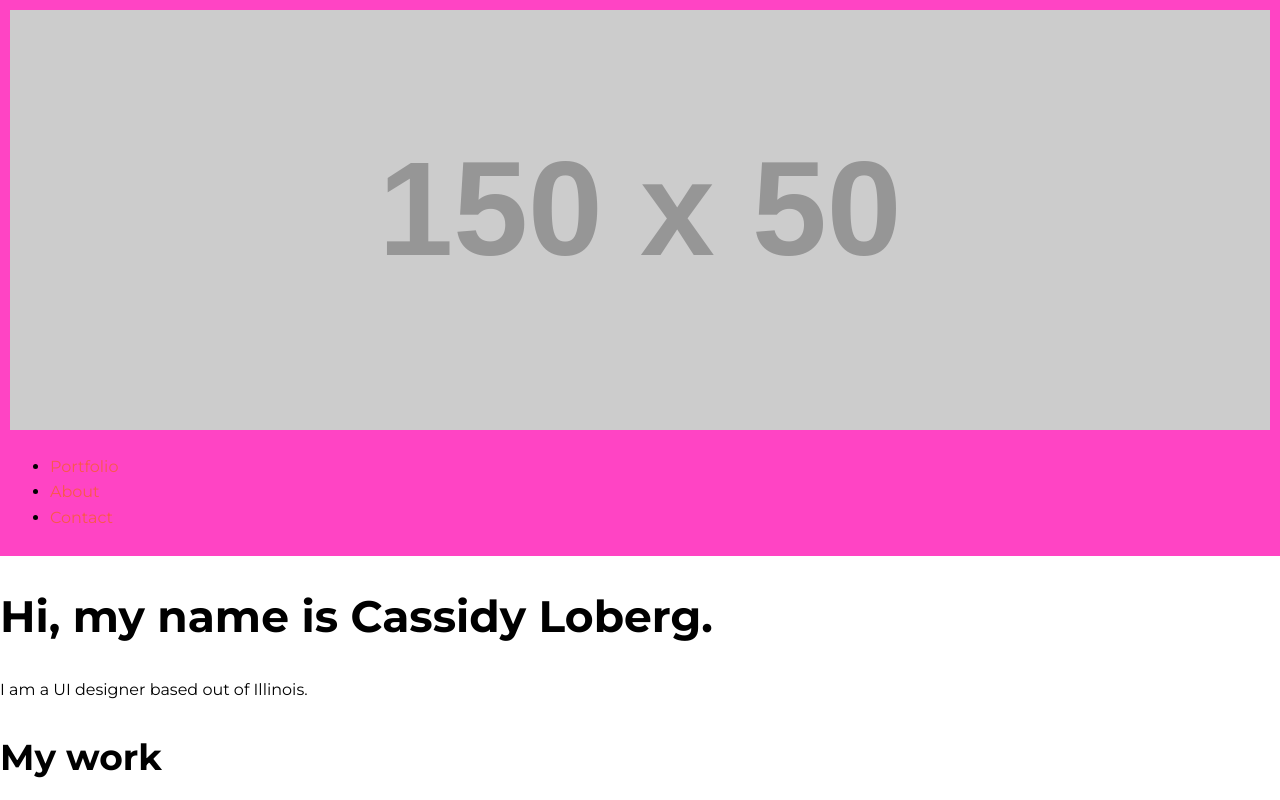
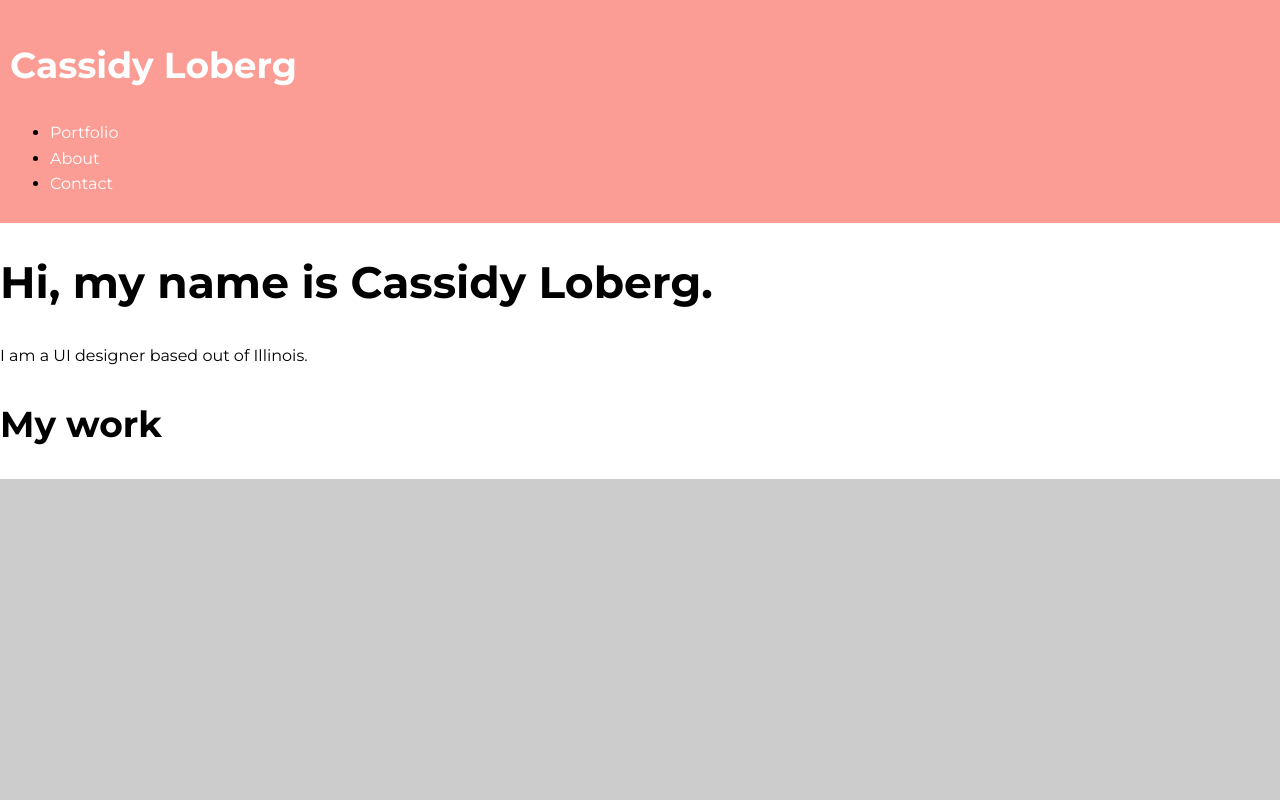
Before and after one commit to cassloberg/PortfoliosSite-CassidyL-, a plain HTML site: page index.html in a window 1280 px wide. Shown: the top 800 px of the page. Drawn offline with nearby package versions, Linux system fonts and the light colour scheme; placeholder pictures from the web are drawn by us.

Commit message:
css updates

```diff
--- a/css/styles.css
+++ b/css/styles.css
@@ -4,10 +4,10 @@ Primary Color (Coral): #F9584B;
 Secondary Color (lightcoral): #FB9D95;
 */
 header {
-    background-color: #ff44c4;
+    background-color: #FB9D95;
   }
   header {
-    background-color: #ff44c4;
+    background-color: #FB9D95;
     padding: 10px;
   }
 body {font-family: 'Montserrat', sans-serif;
@@ -48,22 +48,22 @@ body {
     width: 100%;
   }
   a {
-    color: #F9584B;
+    color: white;
     text-decoration: none; /* No underlining */
   }
   a:hover {
-    color: lightcyan;
+    color: white;
     text-decoration: underline; /* Underlining when hovering over a link */
   }
   a:visited { /* visited link */
-    color: lightcoral;
+    color: white;
   }
   a:active { /* selected link */
-    color: lightcoral;
+    color: white;
   }
   a:hover,
 a:focus {
-  color: #cc6540;
+  color: navy;
   text-decoration: underline;
 }
   .button {
--- a/index.html
+++ b/index.html
@@ -21,7 +21,7 @@
   <body>
     <header>
       <div>
-        <img src="https://via.placeholder.com/150x50?text=my-cool-logo" alt="Cassidy Loberg">
+        <a href="."><h2>Cassidy Loberg</h2></a>
         <nav>
           <ul>
             <li><a href="index.html">Portfolio</a></li>
```
